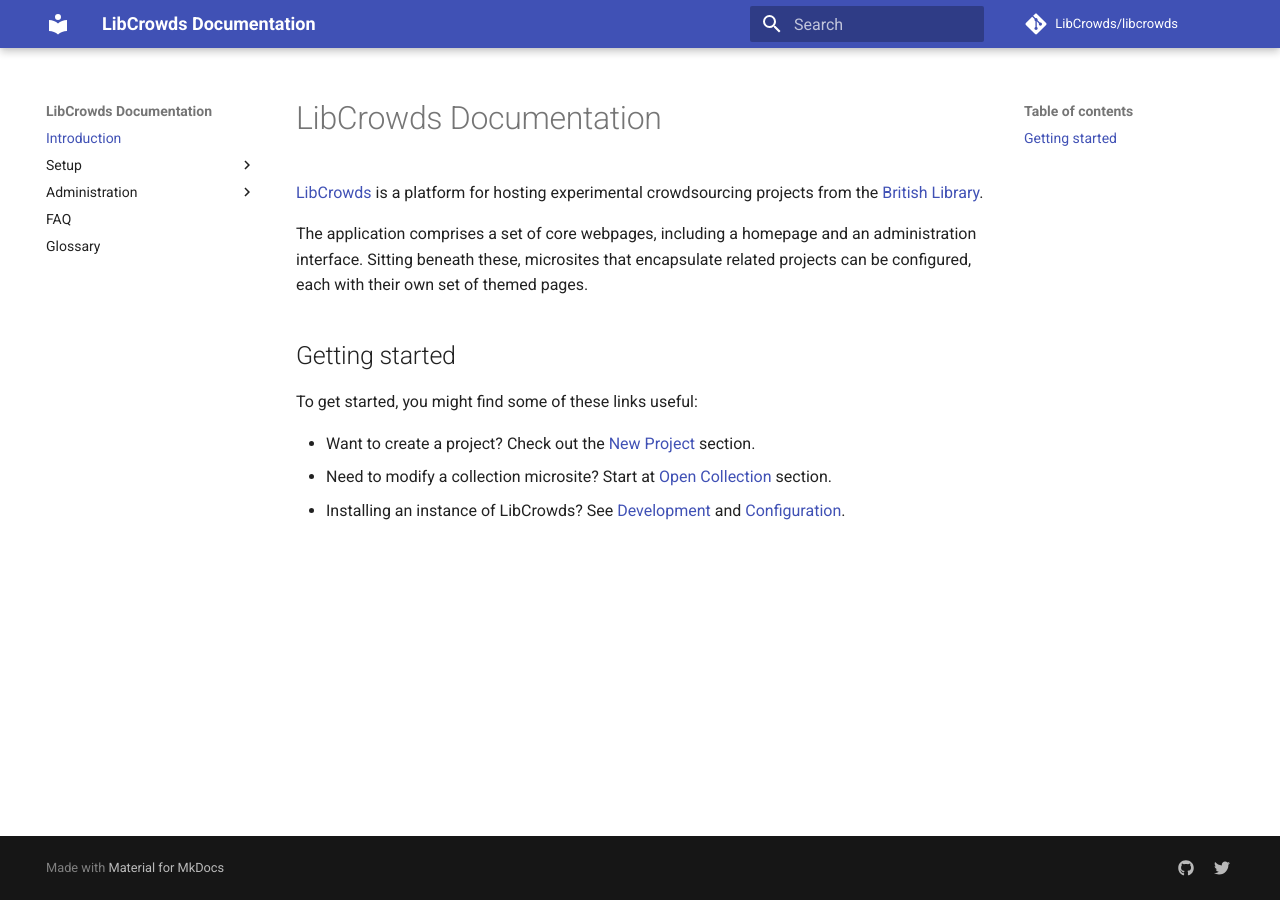
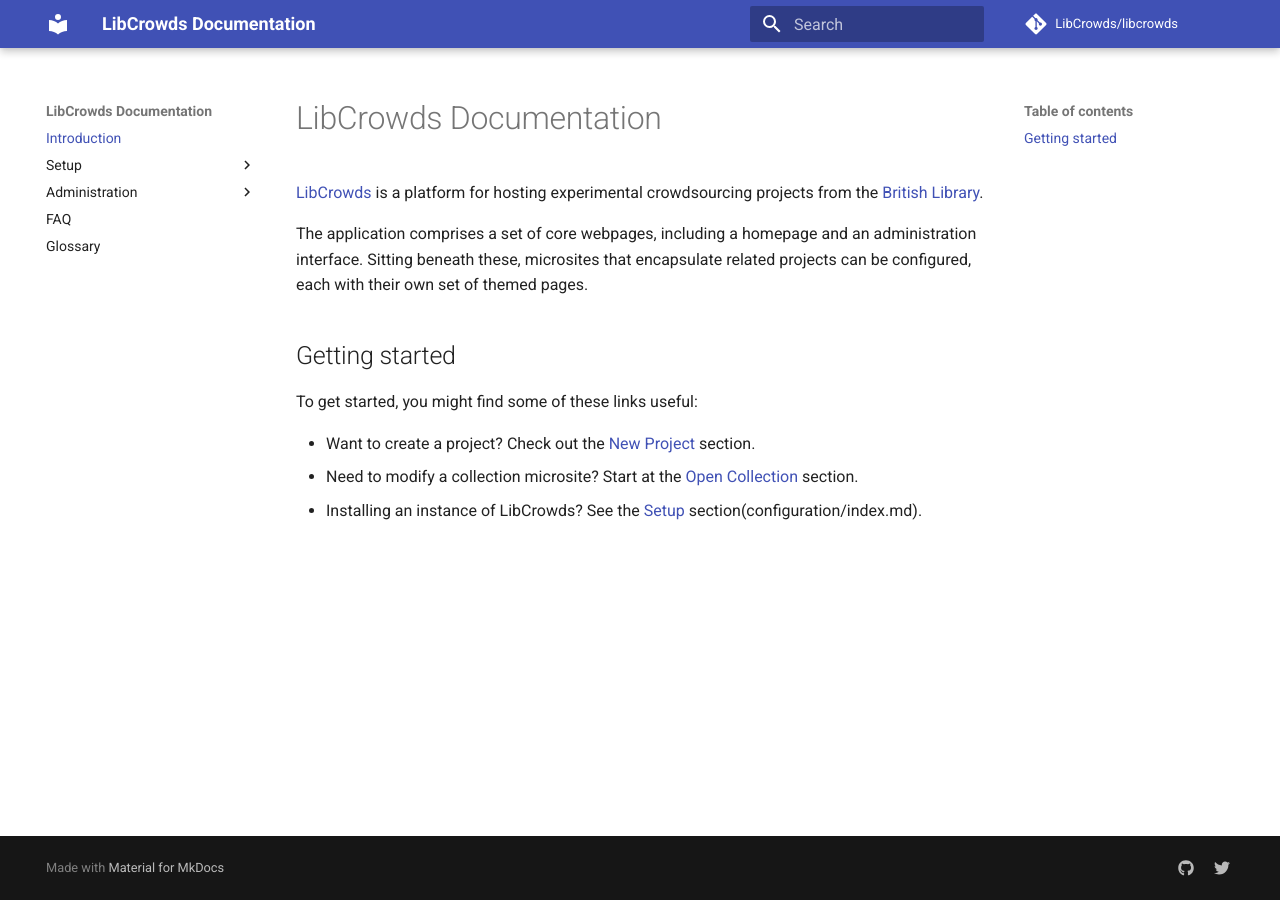
Before and after one commit to LibCrowds/docs, an MkDocs documentation site: the page built from docs/index.md, in a window 1280 px wide. Built offline with MkDocs 1.6.1 and Material for MkDocs 9.7.7, drawn with Linux system fonts in a browser that asks for light colours; comment, search, counter and statistics services are not loaded; old or Windows-style settings are respelled for this version of MkDocs.

Commit message:
Fix broken links

```diff
--- a/docs/index.md
+++ b/docs/index.md
@@ -14,6 +14,6 @@
 - Want to create a project?
 Check out the [New Project](/admin/project/new.md) section.
 - Need to modify a collection microsite?
-Start at [Open Collection](/admin/collection/open.md) section.
+Start at the [Open Collection](/admin/collection/open.md) section.
 - Installing an instance of LibCrowds?
-See [Development](development.md) and [Configuration](configuration/index.md).
+See the [Setup](/setup/index.md) section(configuration/index.md).
--- a/mkdocs.yml
+++ b/mkdocs.yml
@@ -37,6 +37,7 @@
       - Tags: 'admin/collection/tags.md'
       - Project Templates: 'admin/collection/templates.md'
       - Terminology: 'admin/collection/terminology.md'
+      - Volumes: 'admin/collection/volumes.md'
       - Delete: 'admin/collection/delete.md'
     - Projects:
       - New Project: 'admin/project/new.md'
```
Also changed, not shown: docs/configuration/index.md (deleted, +0 -14 lines), docs/setup/configuring-libcrowds.md (+2 -2 lines), docs/setup/deployment.md (+2 -1 lines).
